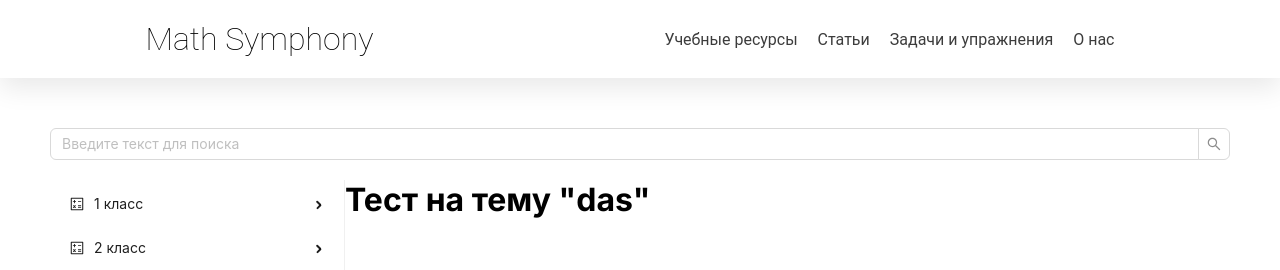
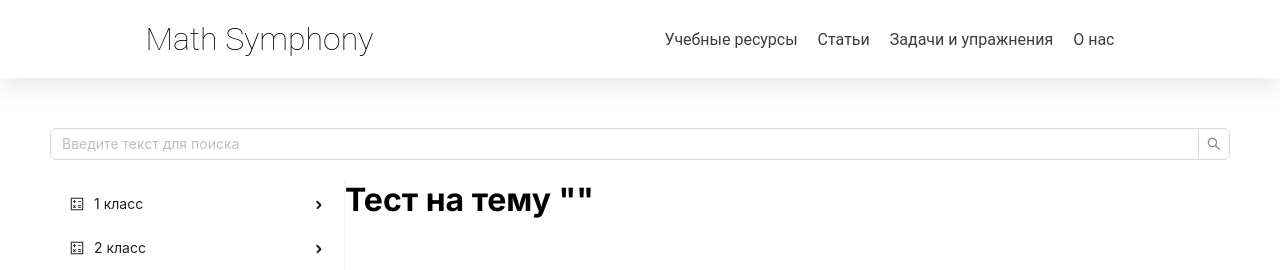
Before and after one commit to AndrewGalkin123/math-helper-0.2, a Next.js app: page /tasks in a window 1280 px wide. Shown: the top 270 px of the page. Built offline with nearby package versions, Linux system fonts and the light colour scheme.

Commit message:
creating tasks page

```diff
--- a/components/TasksPageComponents/TasksMenu/TasksMenu.tsx
+++ b/components/TasksPageComponents/TasksMenu/TasksMenu.tsx
@@ -2,24 +2,22 @@
 
 import { Menu } from "antd";
 import type { MenuProps } from "antd";
-import React, { useState } from "react";
+import React from "react";
 
 type MenuItem = Required<MenuProps>["items"][number];
 
 interface TasksMenuProps {
   items: MenuItem[];
+  onClick: MenuProps["onClick"];
+  current: string[];
 }
 
-const TasksMenu: React.FC<TasksMenuProps> = ({ items }) => {
-  const [current, setCurrent] = useState("integers");
-  const onClick: MenuProps["onClick"] = (e) => {
-    setCurrent(e.key);
-  };
+const TasksMenu: React.FC<TasksMenuProps> = ({ items, onClick, current }) => {
   return (
     <Menu
       onClick={onClick}
       defaultOpenKeys={["sub1"]}
-      selectedKeys={[current]}
+      selectedKeys={current}
       items={items}
       style={{ width: "25%", flex: "auto" }}
     />
--- a/src/app/tasks/page.tsx
+++ b/src/app/tasks/page.tsx
@@ -2,16 +2,22 @@
 import { Tasks } from "../../../components/TasksPageComponents/Tasks/Tasks";
 import { TasksMenu } from "../../../components/TasksPageComponents/TasksMenu/TasksMenu";
 import { Searcher } from "../../../components/common/Search/Search";
+import type { MenuProps } from "antd";
 import items from "./TestsMenuItems";
+import { useState } from "react";
 
 export default function tasks() {
+  const [currentTheme, setCurrentTheme] = useState("");
+  const onClick: MenuProps["onClick"] = (e) => {
+    setCurrentTheme(e.key);
+  };
   const onSearch = () => {};
   return (
     <main>
       <Searcher onSearch={onSearch} />
       <div style={{ display: "flex" }}>
-        <TasksMenu items={items} />
-        <Tasks theme={"das"} />
+        <TasksMenu current={[currentTheme]} onClick={onClick} items={items} />
+        <Tasks theme={currentTheme} />
       </div>
     </main>
   );
```
